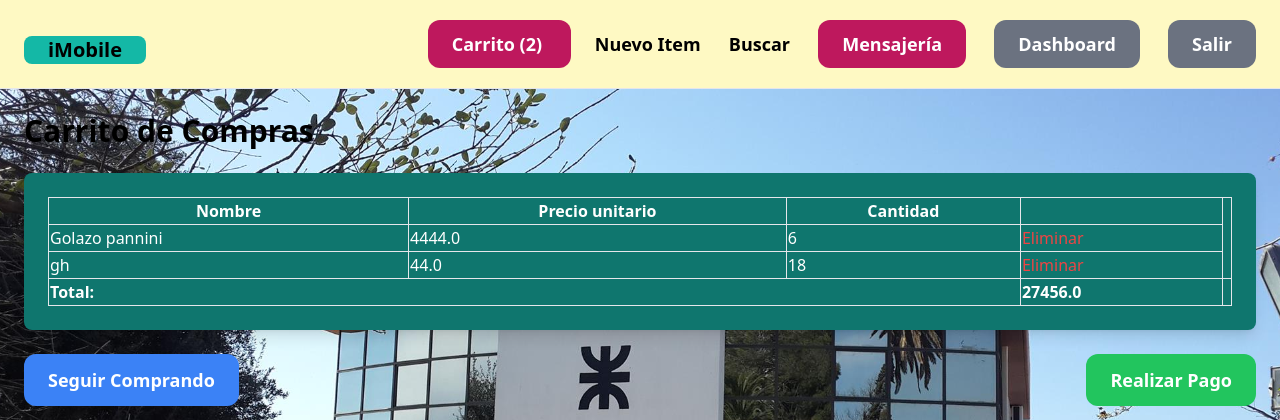
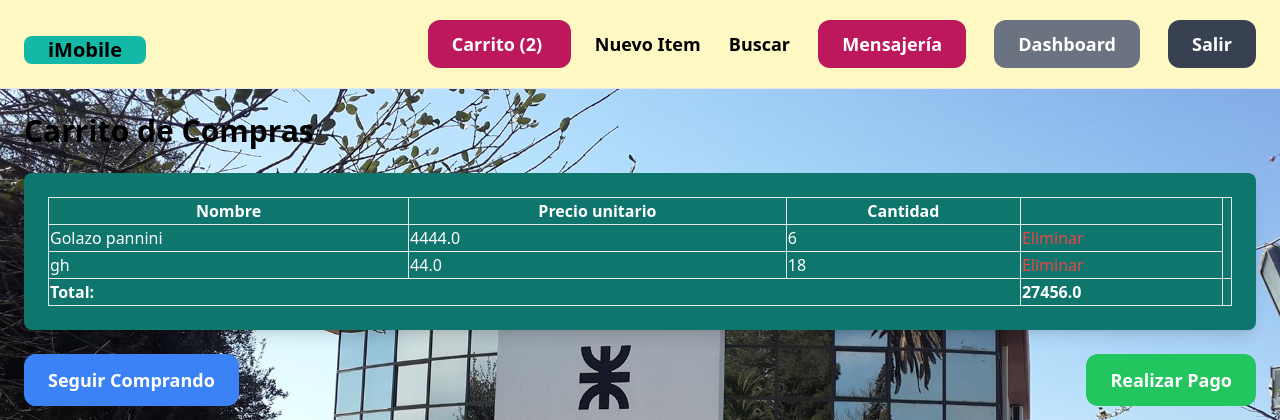
Before and after one commit to CodeSystem2022/CoderTeam-Ecommerce, a Django app: page /carts/ in a window 1280 px wide. Shown: the top 420 px of the page. Run offline with Django 4.2, Linux system fonts and the light colour scheme; a user stored in the database is signed in; data comes from the database, SQL or seed files in the repository; both versions use the stored data as it was after the commit; some libraries are stand-ins or nearby versions.

Commit message:
change log out button style

```diff
--- a/core/templates/core/base.html
+++ b/core/templates/core/base.html
@@ -43,7 +43,7 @@
             <a href="{% url 'dashboard:index' %}"
                 class="px-6 py-3 text-lg font-semibold bg-gray-500 text-white rounded-xl hover:bg-gray-700 active:bg-violet-700 focus:outline-none focus:ring focus:ring-violet-300 ">Dashboard</a>
             <a href="{% url 'core:logout' %}"
-                class="px-6 py-3 text-lg font-semibold bg-gray-500 text-white rounded-xl hover:bg-gray-700 active:bg-violet-700 focus:outline-none focus:ring focus:ring-violet-300 ">Salir</a>
+                class="px-6 py-3 text-lg font-bold bg-gray-700 text-white rounded-xl hover:bg-pink-700 active:bg-sky-700 focus:outline-none focus:ring focus:ring-teal-300 ">Salir</a>
             {% else %}
             <a href="{% url 'core:signup' %}"
                 class="px-6 py-3 text-lg font-semibold bg-blue-500 text-white rounded-xl hover:bg-blue-700 active:bg-violet-700 focus:outline-none focus:ring focus:ring-violet-300 ">Registrarte</a>
```
Also changed, not shown: db.sqlite3, media/item_images/s23Ultra_UQLTLV0.png (added).
